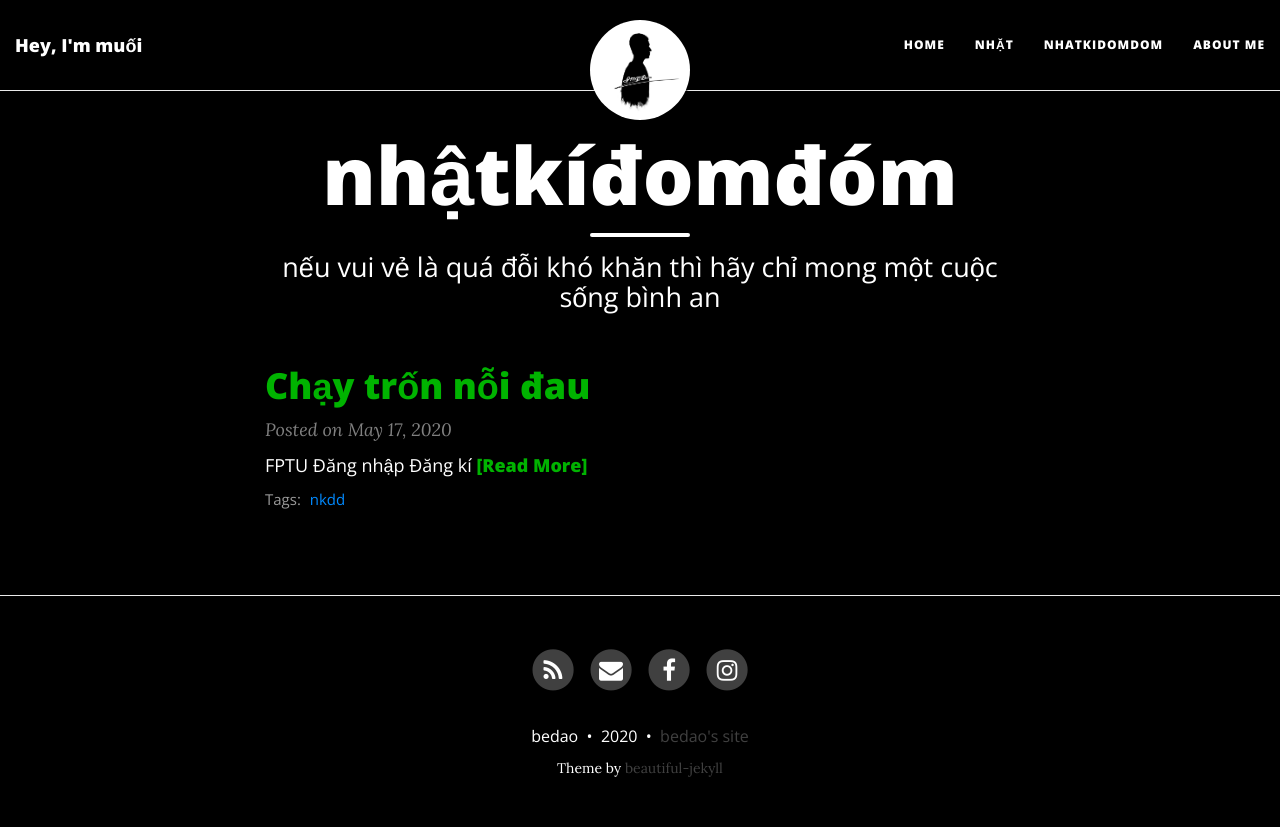
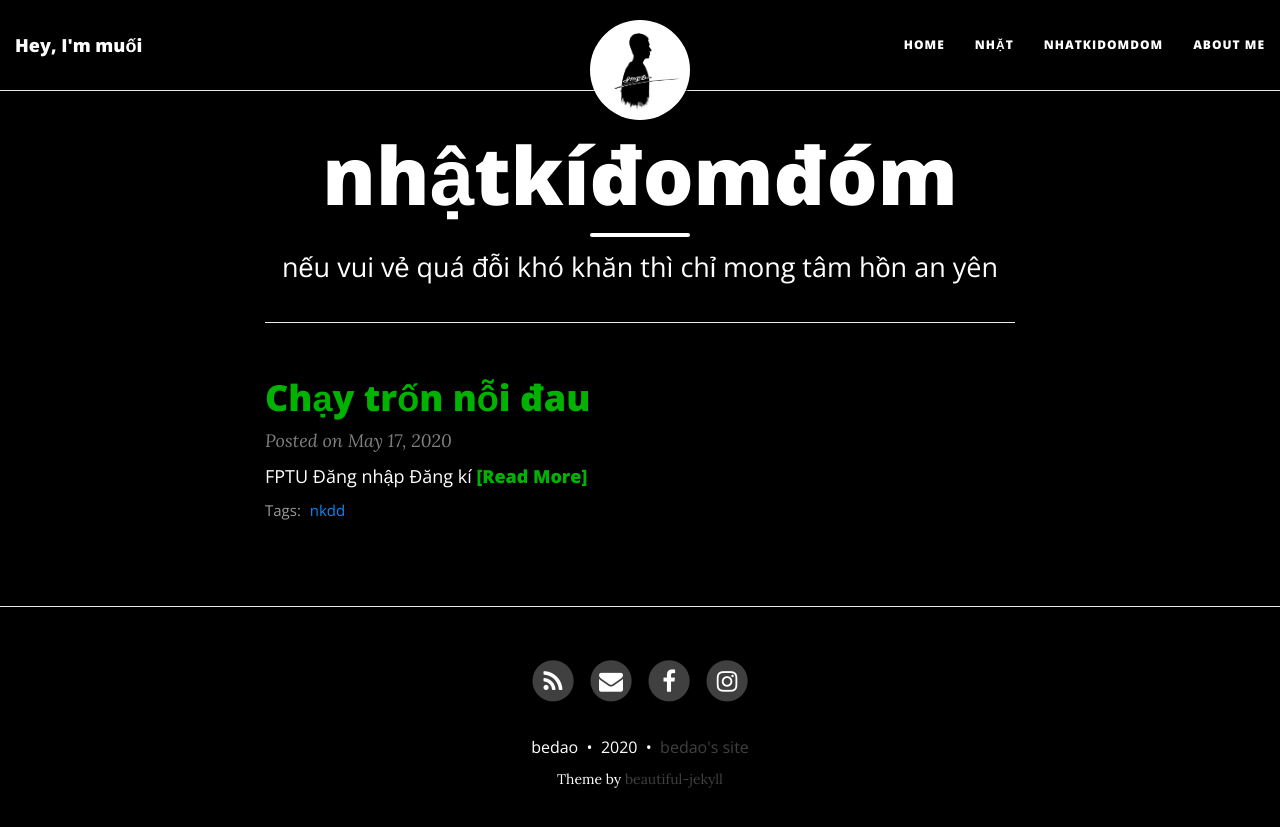
Before and after one commit to muoii/muoii.github.io, a Jekyll site: the page built from nkdd/index.html, in a window 1280 px wide. Shown: the top 827 px of the page. Built offline with Jekyll 4.4.1, drawn with Linux system fonts in a browser that asks for light colours; nearby versions of some CDN libraries.

Commit message:
Update index.html

```diff
--- a/nkdd/index.html
+++ b/nkdd/index.html
@@ -1,12 +1,14 @@
 ---
 layout: page
 title: nhậtkíđomđóm
-subtitle: nếu vui vẻ là quá đỗi khó khăn thì hãy chỉ mong một cuộc sống bình an
+subtitle: nếu vui vẻ quá đỗi khó khăn thì chỉ mong tâm hồn an yên
 use-site-title: true
 share-img: /img/avt.jpg
 image: /img/avt.jpg
 published: true
 ---
+
+<hr>
 
 <div class="posts-list">
   {% for post in site.posts %}
```
